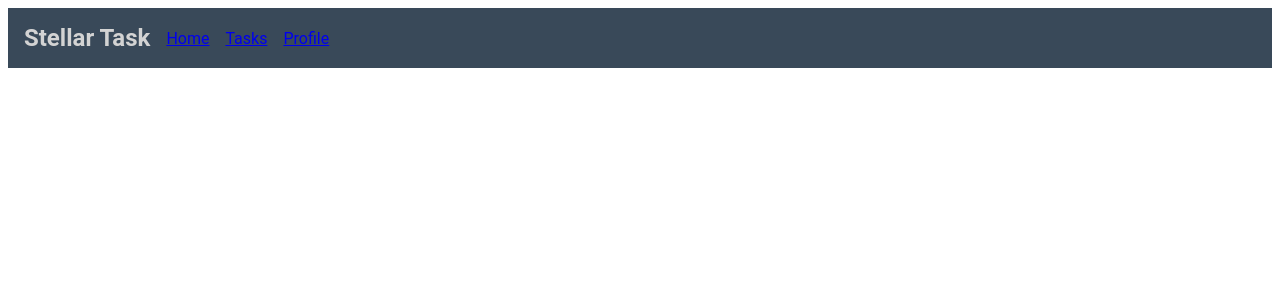
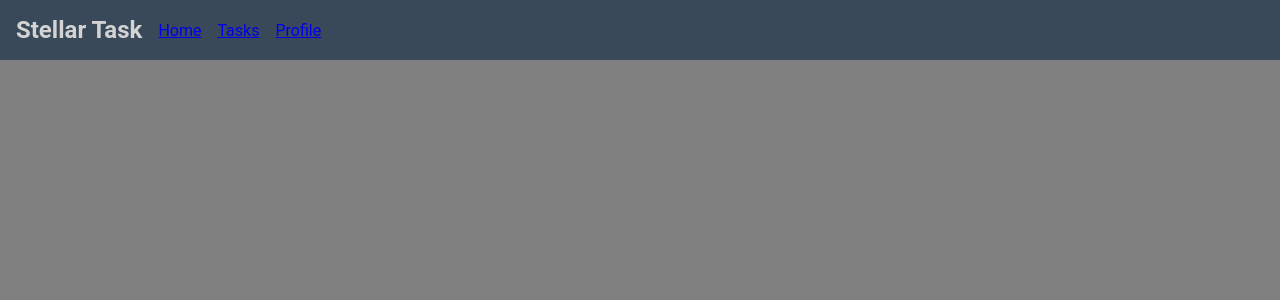
Before and after one commit to darellanodev/stellar-task, an Angular app: page / in a window 1280 px wide. Shown: the top 300 px of the page. Built offline with nearby package versions, Linux system fonts and the light colour scheme.

Commit message:
feat: Apply styles to the body (closes #3)

```diff
--- a/src/styles.scss
+++ b/src/styles.scss
@@ -1 +1,5 @@
-/* You can add global styles to this file, and also import other style files */
+body {
+  margin: 0;
+  font-family: "Arial", sans-serif;
+  background-color: gray;
+}
```
